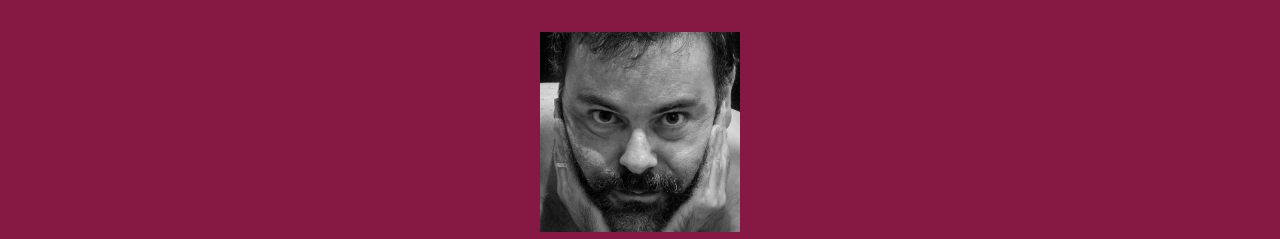
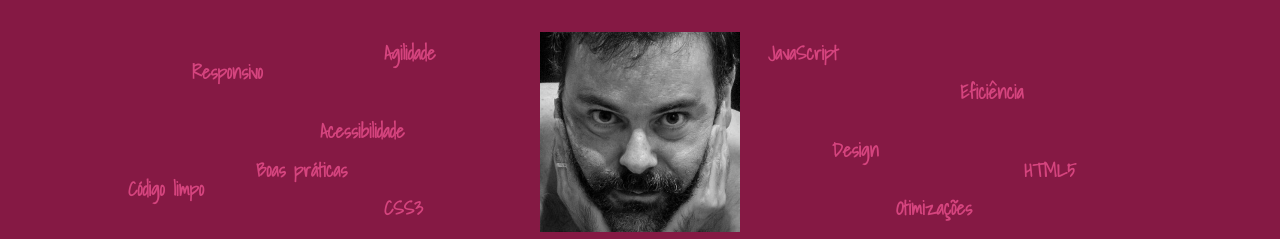
Before and after one commit to rapha1908/MeusCodigos, a plain HTML site: page CursoHTML-aula5/index.html in a window 1280 px wide. Shown: the top 239 px of the page. Drawn offline with Linux system fonts and the light colour scheme.

Commit message:
Colocado tags no cabeçario e textp no html do blog

```diff
--- a/CursoHTML-aula5/css/index.css
+++ b/CursoHTML-aula5/css/index.css
@@ -76,6 +76,21 @@
   padding: .5em;
   display: block;
 }
+.secao-inicio{
+	position: relative;
+}
+.primeiro-post{
+	position: absolute;
+	top: 100px;
+	left: 500px;
+	width: 30em;
+	color: black;
+	background-color: white;
+	padding: 1em;
+}
+.outros-post{
+	display: none;
+}
 footer {
     background-color: #000;
     color: #FFF;
@@ -92,3 +107,67 @@ main {
     padding-bottom: 0;
     float: none;
 }
+header {
+    position: relative;
+}
+.palavra-home {
+    position: absolute;
+    font-family: "Shadows Into Light", cursive;
+    font-weight: bold;
+    color: #D5447E;
+
+}
+.eficiencia {
+    top: 20%;
+    left: 75%;
+}
+
+.boas-praticas {
+    top: 40%;
+    left: 20%;
+}
+
+.codigo-limpo {
+    top: 45%;
+    left: 10%;
+}
+
+.css3 {
+    top: 50%;
+    left: 30%;
+}
+
+.html5 {
+    top: 40%;
+    left: 80%;
+}
+
+.javascript {
+    top: 10%;
+    left: 60%;
+}
+
+.acessibilidade {
+    top: 30%;
+    left: 25%;
+}
+
+.responsivo {
+    top: 15%;
+    left: 15%;
+}
+
+.otimizacoes {
+    top: 50%;
+    left: 70%;
+}
+
+.agilidade {
+    top: 10%;
+    left: 30%;
+}
+
+.design {
+    top: 35%;
+    left: 65%;
+}
--- a/CursoHTML-aula5/index.html
+++ b/CursoHTML-aula5/index.html
@@ -16,6 +16,19 @@
         <img class="foto-home" src="imagens/eu.jpg" alt="Foto de João da Silva">
         <h1>João da Silva</h1>
         <p class="subtitulo-principal">Desenvolvedor web</p>
+        <ul>
+            <li class="palavra-home eficiencia">Eficiência</li>
+            <li class="palavra-home boas-praticas">Boas práticas</li>
+            <li class="palavra-home codigo-limpo">Código limpo</li>
+            <li class="palavra-home css3">CSS3</li>
+            <li class="palavra-home html5">HTML5</li>
+            <li class="palavra-home javascript">JavaScript</li>
+            <li class="palavra-home acessibilidade">Acessibilidade</li>
+            <li class="palavra-home responsivo">Responsivo</li>
+            <li class="palavra-home otimizacoes">Otimizações</li>
+            <li class="palavra-home agilidade">Agilidade</li>
+            <li class="palavra-home design">Design</li>
+        </ul>
     </header>
     <main>
         <section class="secao-inicio saudacao">
@@ -37,12 +50,15 @@
             <ol>
                 <li>
                     <a href="blog.html">O essencial de design responsivo</a>
+                    <p class="primeiro-post">Design responsivo tem ganho cada vez mais atenção como técnica de desenvolvimento de páginas web para dispositivos móveis. Mas como começar?</p>
                 </li>
                 <li>
                     <a href="blog.html">Por que fazer páginas acessíveis?</a>
+					<p class="outros-post">Tem se falado cada vez sobre acessibilidade na web. Há diversas técnicas e diretivas a serem seguidas, inclusive da própria W3C. Mas vale a pena investir nisso?</p>
                 </li>
                 <li>
                     <a href="blog.html">JavaScript não obstrusivo</a>
+					<p class="outros-post">JavaScript é uma linguagem essencial hoje em dia para criar páginas ricas, interativas e dinâmicas. Porém, há alguns cuidados que devem ser tomados ao colocarmos código JavaScript em nossas páginas.</p>
                 </li>
             </ol>
             <a class="botao-index" href="blog.html">Veja mais</a>
```
Lines whose indentation alone changed are shown as unchanged.
